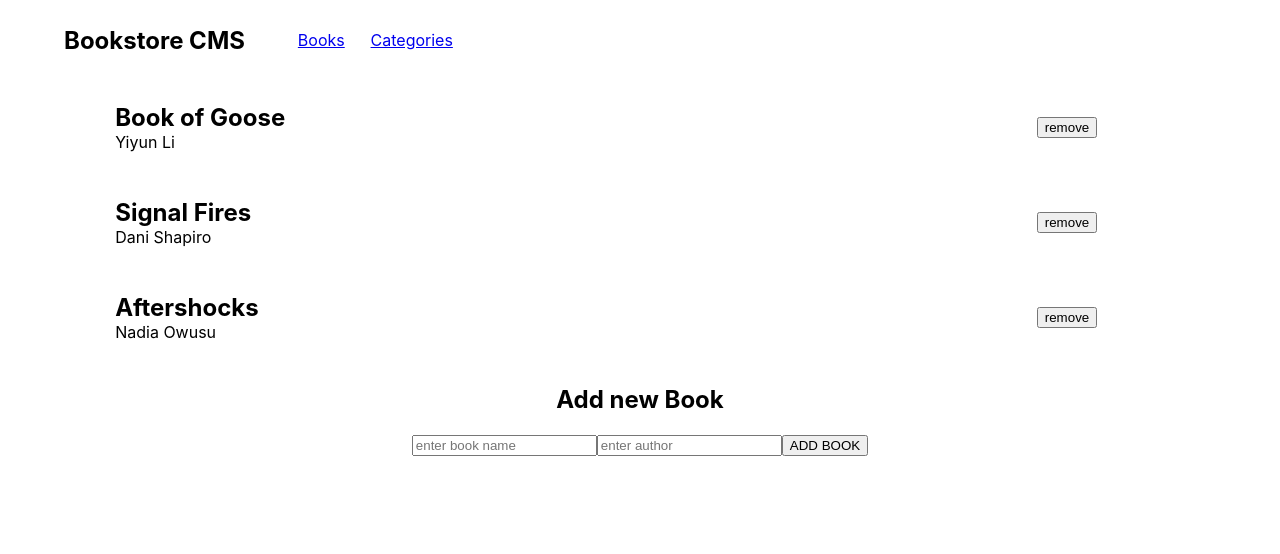
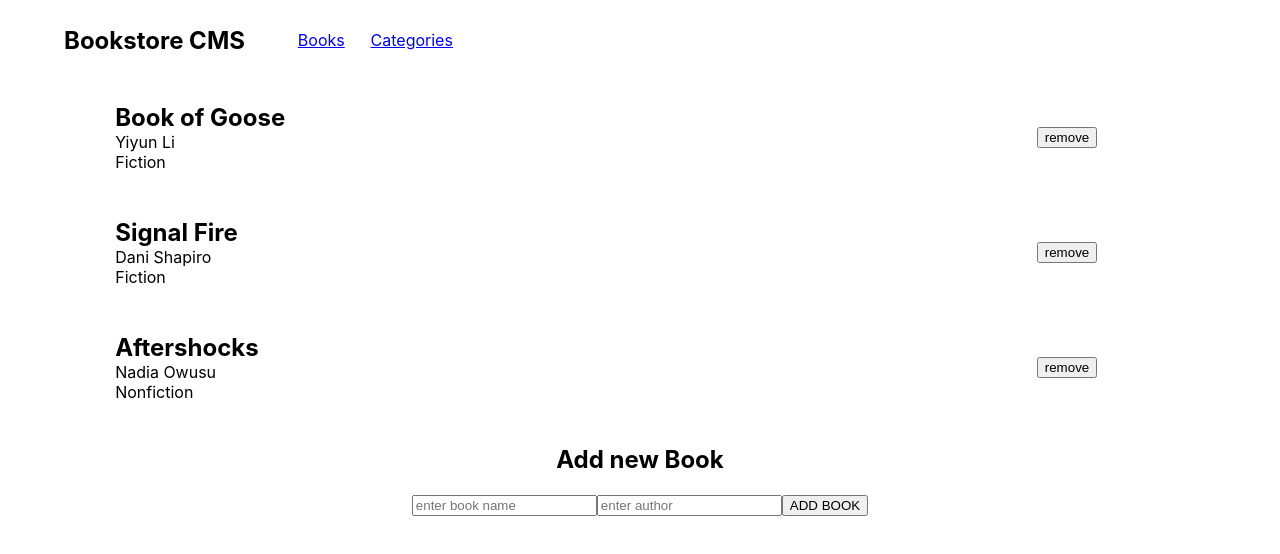
Before and after one commit to ram1117/bookstore-react-redux, a JavaScript app: page /books in a window 1280 px wide. Shown: the top 554 px of the page. Built offline with nearby package versions, Linux system fonts and the light colour scheme; the HTML template or start-up script is replaced by a standard one.

Commit message:
use useselector to display list of books

```diff
--- a/src/components/Book.js
+++ b/src/components/Book.js
@@ -1,17 +1,28 @@
 import PropTypes from 'prop-types';
 import styles from '../styles/Book.module.css';
 
-const Book = ({ title, author }) => (
-  <div className={styles['book-tile']}>
+const Book = ({ book }) => {
+  const {
+    itemId, title, author, category,
+  } = book;
+  return (
+    <div className={styles['book-tile']} id={itemId}>
       <div className={styles['book-details']}>
         <h2>{title}</h2>
         <p>{author}</p>
+        <p>{category}</p>
       </div>
       <button type="button">remove</button>
     </div>
   );
+};
 
-Book.defaultProps = { title: '', author: '' };
-Book.propTypes = { title: PropTypes.string, author: PropTypes.string };
+Book.defaultProps = {
+  book: {},
+};
+
+Book.propTypes = {
+  book: PropTypes.objectOf(PropTypes.string),
+};
 
 export default Book;
--- a/src/components/Books.js
+++ b/src/components/Books.js
@@ -1,14 +1,18 @@
+import { useSelector } from 'react-redux';
 import Book from './Book';
 import BookForm from './BookForm';
 
-const Books = () => (
+const Books = () => {
+  const books = useSelector((state) => state.books);
+  return (
     <>
       <div className="books-container">
-      <Book title="Book of Goose" author="Yiyun Li" />
-      <Book title="Signal Fires" author="Dani Shapiro" />
-      <Book title="Aftershocks" author="Nadia Owusu" />
+        {books.map((item) => (
+          <Book key={item.itemId} book={item} />
+        ))}
       </div>
       <BookForm />
     </>
   );
+};
 export default Books;
--- a/src/redux/books/bookSlice.js
+++ b/src/redux/books/bookSlice.js
@@ -1,6 +1,7 @@
 import { createSlice } from '@reduxjs/toolkit';
+import booksList from './booksList';
 
-const initialState = [];
+const initialState = booksList;
 const bookSlice = createSlice({
   name: 'books',
   initialState,
--- /dev/null
+++ b/src/redux/books/booksList.js
@@ -0,0 +1,22 @@
+const booksList = [
+  {
+    itemId: 'item1',
+    title: 'Book of Goose',
+    author: 'Yiyun Li',
+    category: 'Fiction',
+  },
+  {
+    itemId: 'item2',
+    title: 'Signal Fire',
+    author: 'Dani Shapiro',
+    category: 'Fiction',
+  },
+  {
+    itemId: 'item3',
+    title: 'Aftershocks',
+    author: 'Nadia Owusu',
+    category: 'Nonfiction',
+  },
+];
+
+export default booksList;
```
Lines whose indentation alone changed are shown as unchanged.
